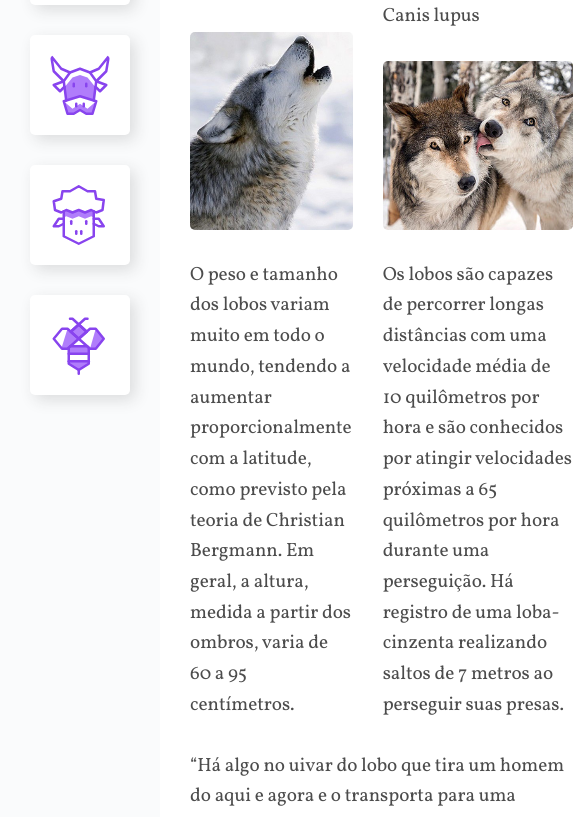
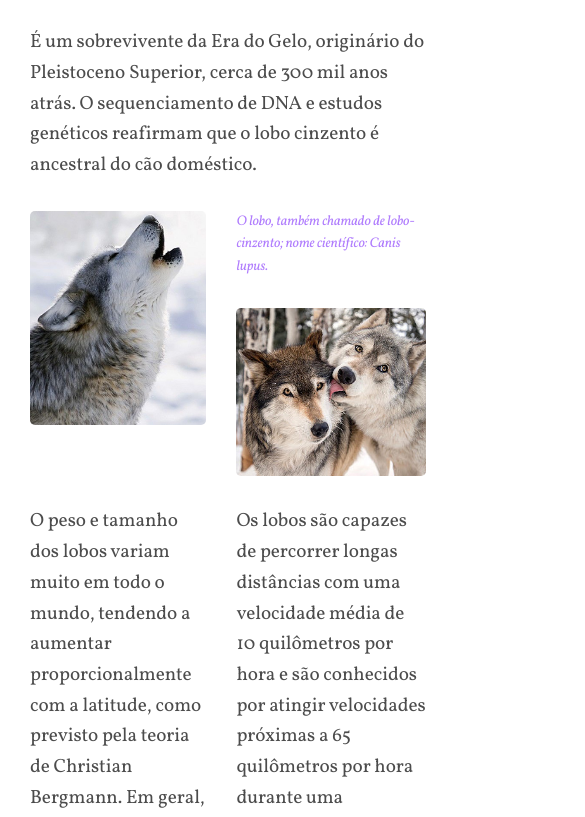
Before and after one commit to gguilhermelopes/wildbeast, a plain HTML site: page index.html in a window 390 px wide. Shown: the part 490-1307 px from the top of the page, 585 px wide, since content can reach past the window. Drawn offline with Linux system fonts and the light colour scheme.

Commit message:
responsivo

```diff
--- a/css/style.css
+++ b/css/style.css
@@ -48,6 +48,7 @@ a {
 
 .logo {
   max-width: 200px;
+  display: block;
 }
 
 .header nav ul {
@@ -107,11 +108,12 @@ a {
 
 .imagem-1 {
   grid-row: 3 / span 2;
-  align-self: end;
+  width: 450px;
 }
 
 .imagem-2 {
   align-self: end;
+  width: 450px;
 }
 
 p {
@@ -130,9 +132,11 @@ p {
 }
 
 .titulo h1 {
+  display: block;
   font-size: 3.75rem;
   line-height: 1;
   font-weight: 700;
+  white-space: nowrap;
 }
 
 .titulo span {
@@ -143,7 +147,7 @@ p {
 .caracteristicas {
   display: flex;
   align-items: flex-start;
-  justify-content: flex-end;
+  /* justify-content: flex-end; */
 }
 
 .caracteristicas > div {
@@ -179,6 +183,47 @@ p {
   top: 2px;
 }
 
+.destaque {
+  font-size: 0.875rem;
+  color: #b07dfd;
+  max-width: 18rem;
+  font-style: italic;
+}
+
+.citacao,
+.atributos {
+  padding: 30px;
+  border-radius: 5px;
+  box-shadow: 5px 5px 15px 0px rgba(44, 44, 44, 0.15);
+  background: linear-gradient(135deg, #84e, #b07dfb);
+  align-self: start;
+}
+
+.citacao p {
+  font-size: 1.5rem;
+  font-style: italic;
+  text-align: center;
+  color: white;
+  max-width: 500px;
+  margin: 0 auto;
+}
+
+.atributos li {
+  color: white;
+  font-family: "Courier New", Courier, monospace;
+  font-size: 1.125rem;
+  font-weight: 700;
+  padding: 15px;
+}
+
+.atributos li + li {
+  border-top: 2px solid #b07dfb;
+}
+
+.imagem-3 {
+  width: 900px;
+}
+
 .col-wide {
   grid-column: 1 / -1;
 }
@@ -202,3 +247,84 @@ p {
   text-align: center;
   padding: 30px;
 }
+
+@keyframes seta {
+  from {
+    right: 30px;
+  }
+  to {
+    right: 20px;
+  }
+}
+
+@media (max-width: 1200px) {
+  .estrutura {
+    grid-template-areas:
+      "header header header"
+      "sidenav content content"
+      "sidenav anuncios anuncios"
+      "footer footer footer";
+  }
+}
+
+@media (max-width: 760px) {
+  .estrutura {
+    grid-template-columns: 1fr;
+    grid-template-areas:
+      "header"
+      "sidenav"
+      "content"
+      "anuncios"
+      "footer";
+  }
+
+  .header {
+    grid-template-columns: auto;
+  }
+
+  .logo {
+    margin-bottom: 20px;
+    display: block;
+  }
+
+  .header nav a {
+    font-size: 1rem;
+  }
+
+  .header li + li {
+    margin-left: 10px;
+  }
+
+  .sidenav {
+    padding: 0 30px;
+    overflow-x: auto;
+    -webkit--overflow-scrolling: touch;
+    -ms-overflow-style: -ms-autohiding-scrollbar;
+    position: relative;
+  }
+
+  .sidenav::after {
+    content: "→";
+    position: absolute;
+    top: 5px;
+    right: 30px;
+    color: rgba(0, 0, 0, 0.3);
+    animation: seta 0.5s ease-in 0s infinite alternate;
+  }
+
+  .sidenav ul {
+    display: flex;
+  }
+
+  .sidenav ul li {
+    flex: 1 0 60px;
+  }
+
+  .sidenav li a {
+    margin: 30px 30px 30px 0;
+  }
+
+  .titulo h1 {
+    white-space: normal;
+  }
+}
--- a/index.html
+++ b/index.html
@@ -52,7 +52,7 @@
         É um sobrevivente da Era do Gelo, originário do Pleistoceno Superior, cerca de 300 mil anos atrás. O sequenciamento de DNA e estudos genéticos reafirmam que o lobo cinzento é ancestral do cão doméstico.
       </p>
       <img class="imagem-1" src="./img/wolf1.jpg" alt="Lobo">
-      <p>Canis lupus</p>
+      <p class="destaque">O lobo, também chamado de lobo-cinzento; nome científico: Canis lupus.</p>
       <img class="imagem-2" src="./img/wolf2.jpg" alt="Lobo">
       <p>O peso e tamanho dos lobos variam muito em todo o mundo, tendendo a aumentar proporcionalmente com a latitude, como previsto pela teoria de Christian Bergmann. Em geral, a altura, medida a partir dos ombros, varia de 60 a 95 centímetros.</p>
       <p>Os lobos são capazes de percorrer longas distâncias com uma velocidade média de 10 quilômetros por hora e são conhecidos por atingir velocidades próximas a 65 quilômetros por hora durante uma perseguição. Há registro de uma loba-cinzenta realizando saltos de 7 metros ao perseguir suas presas.</p>
@@ -71,9 +71,9 @@
       </ul>
       <div class="informacoes">
         <p>Os lobos têm pelos volumosos repartidos em duas camadas. A primeira camada é constituída por pelos resistentes que repelem água e sujeira. A segunda camada forma uma pelagem densa, isolante à água.</p>
-        <p>O subpelo é espalhado pelo corpo na forma de grandes tufos no final da primavera ou início do verão (com variações anuais). Um lobo, muitas vezes, esfrega-se contra objetos, como pedras e galhos, para induzir a pele a soltar os pelos. O subpelo é geralmente cinza, independentemente da aparência do revestimento exterior.</p>
+        <p>O subpelo é espalhado pelo corpo na forma de grandes tufos no final da primavera ou início do verão (com variações anuais). Um lobo, muitas vezes, esfrega-se contra objetos, como pedras e galhos, para induzir a pele a soltar os pelos.</p>
       </div>
-      <img class="col-wide" src="./img/wolf3.jpg" alt="Lobo">
+      <img class="imagem-3 col-wide" src="./img/wolf3.jpg" alt="Lobo">
     </main>
 
     <aside class="anuncios">
```
